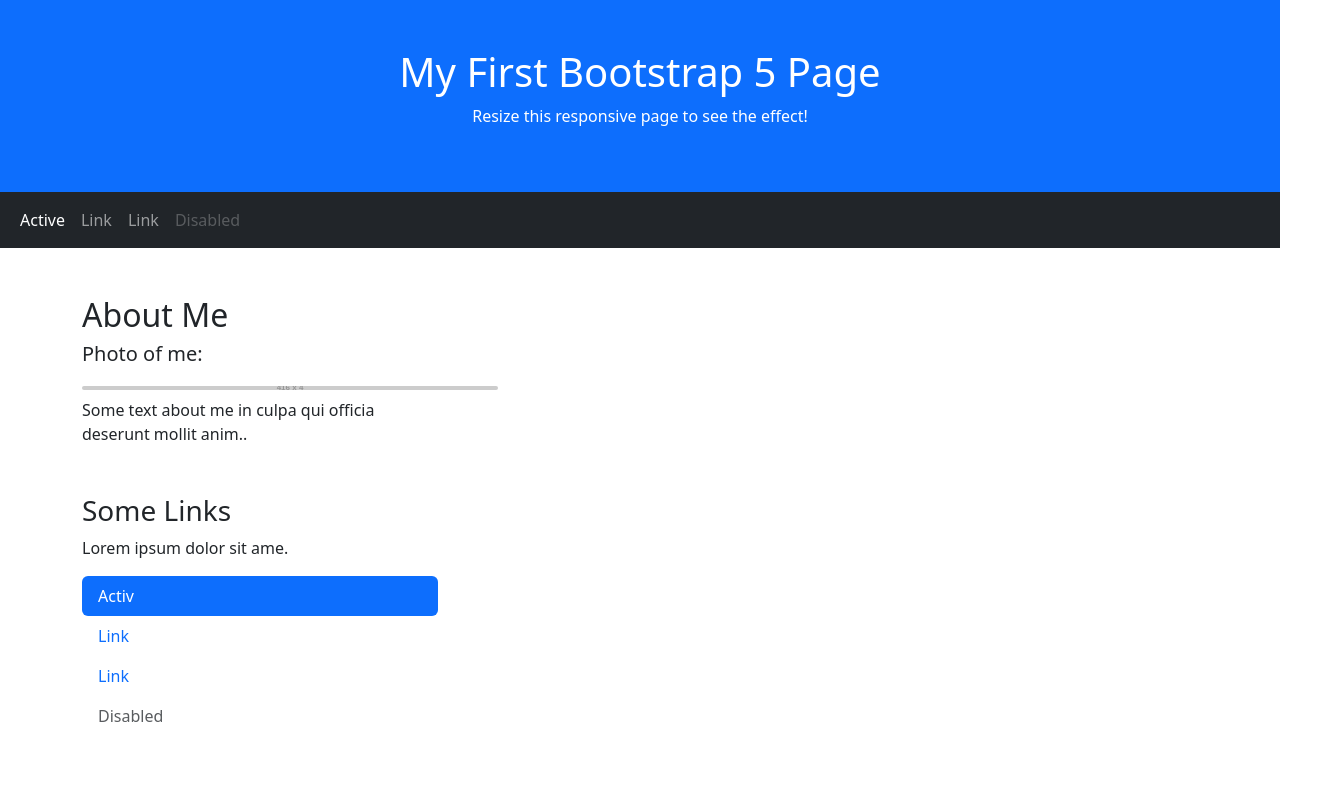
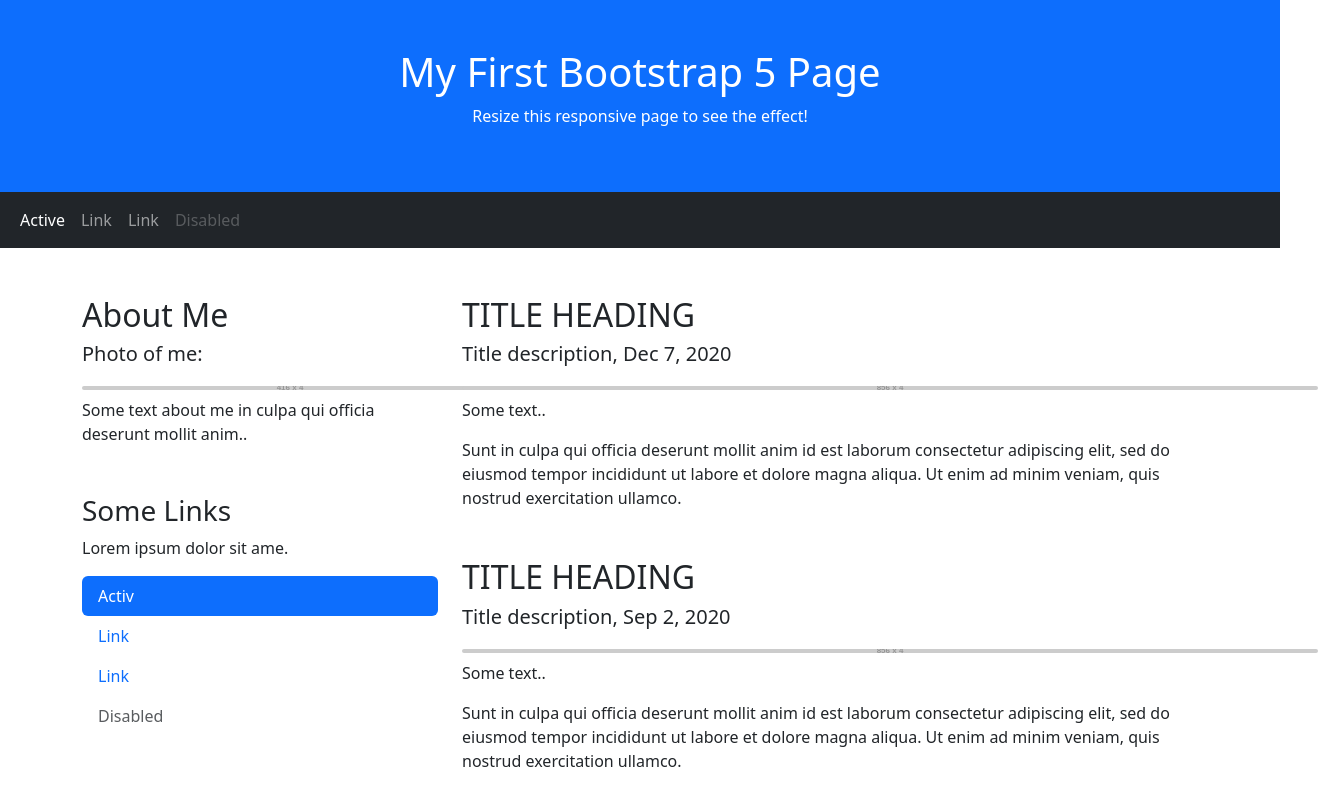
Before and after one commit to edmundaskozlovskis/boostrap-cdn, a plain HTML site: page index.html in a window 1280 px wide. Shown: the whole page, 1318 px wide, since content can reach past the window. Drawn offline with nearby package versions, Linux system fonts and the light colour scheme; placeholder pictures from the web are drawn by us.

Commit message:
Add files via upload
Add content

```diff
--- a/index.html
+++ b/index.html
@@ -39,7 +39,18 @@
             <li class="nav-item"><a class="nav-link disabled" href="">Disabled</a></li>
           </ul>
         </div>
-        <div class="col-sm-8"></div>
+        <div class="col-sm-8">
+          <h2 class="text-uppercase">Title heading</h2>
+          <h5>Title description, Dec 7, 2020</h5>
+          <img class="rounded" src="https://dummyimage.com/856x4:2" alt="Image for Content">
+          <p>Some text..</p>
+          <p>Sunt in culpa qui officia deserunt mollit anim id est laborum consectetur adipiscing elit, sed do eiusmod tempor incididunt ut labore et dolore magna aliqua. Ut enim ad minim veniam, quis nostrud exercitation ullamco.</p>
+          <h2 class="text-uppercase mt-5">Title heading</h2>
+          <h5>Title description, Sep 2, 2020</h5>
+          <img class="rounded" src="https://dummyimage.com/856x4:2" alt="Image for Content">
+          <p>Some text..</p>
+          <p>Sunt in culpa qui officia deserunt mollit anim id est laborum consectetur adipiscing elit, sed do eiusmod tempor incididunt ut labore et dolore magna aliqua. Ut enim ad minim veniam, quis nostrud exercitation ullamco.</p>
+        </div>
       </div>
     </div>
     <script src="https://cdn.jsdelivr.net/npm/bootstrap@5.3.2/dist/js/bootstrap.bundle.min.js" integrity="sha384-C6RzsynM9kWDrMNeT87bh95OGNyZPhcTNXj1NW7RuBCsyN/o0jlpcV8Qyq46cDfL" crossorigin="anonymous"></script>
```
